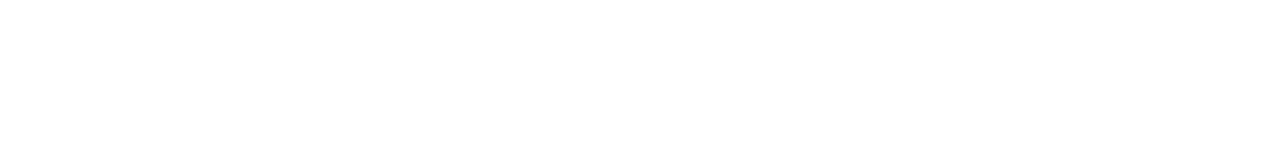
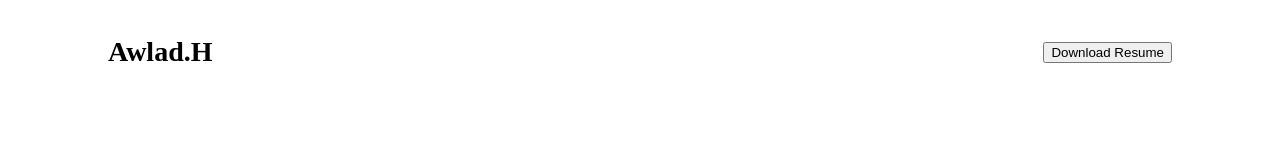
Before and after one commit to R-aiyan/first-assignment, a plain HTML site: page index.html in a window 1280 px wide. Drawn offline with Linux system fonts and the light colour scheme; a web font is replaced by a local one.

Commit message:
adeed heading button and style

```diff
--- a/index.html
+++ b/index.html
@@ -7,6 +7,15 @@
     <link rel="stylesheet" href="styles/style.css">
 </head>
 <body>
+    <header>
+        <nav>
+            <h3 class="title">Awlad.H</h3>
+            <div class="btn"><button>Download Resume</button></div>
+        </nav>
+    </header>
 
+    <main></main>
+
+    <footer></footer>
 </body>
 </html>
--- a/styles/style.css
+++ b/styles/style.css
@@ -0,0 +1,19 @@
+@import url('https://fonts.googleapis.com/css2?family=Azeret+Mono:ital,wght@0,100..900;1,100..900&display=swap');
+
+/* nav style */
+nav{
+    display: flex;
+    align-items: center;
+    justify-content: space-between;
+    margin: 0px 100px;
+}
+.title{
+    font-size: 28px;
+    font-weight: 800;}
+
+    .btn{
+        text-align: center;
+        font-weight: 600;
+        background-color: white;
+
+    }
```
